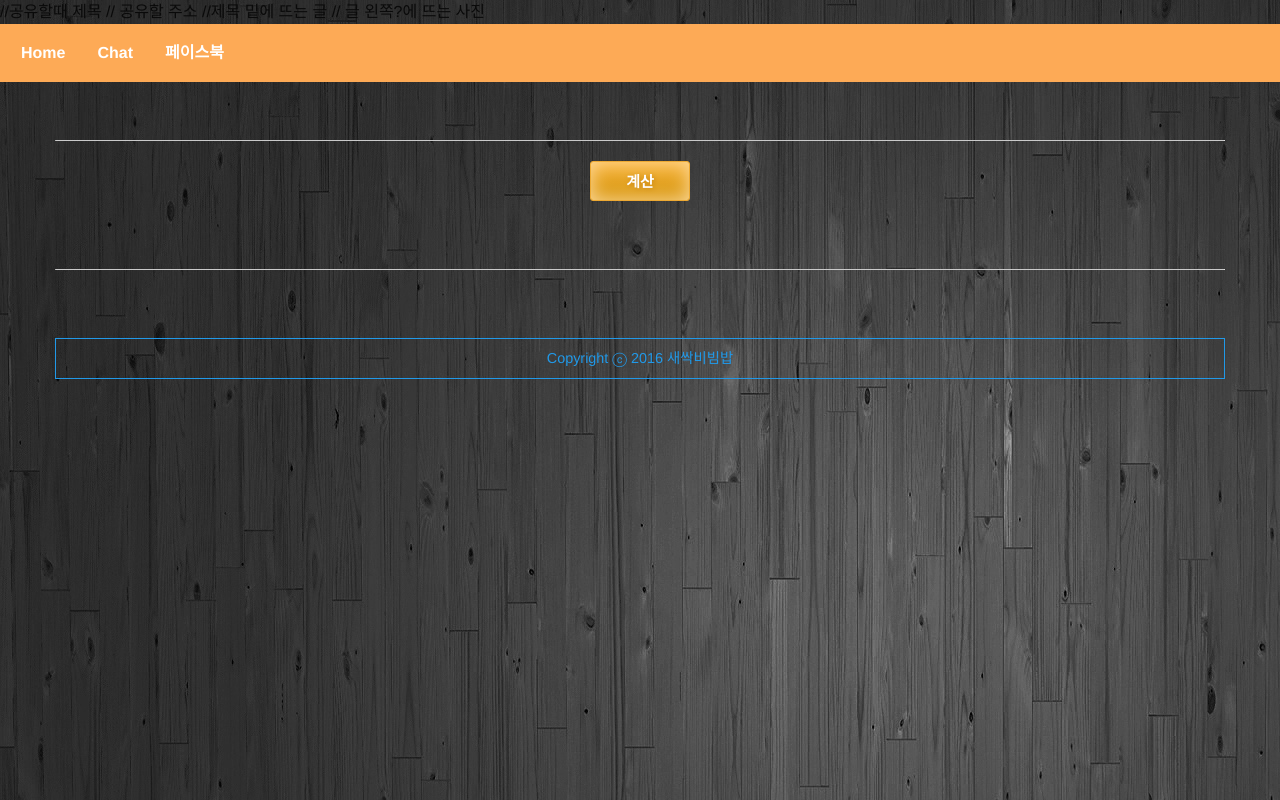
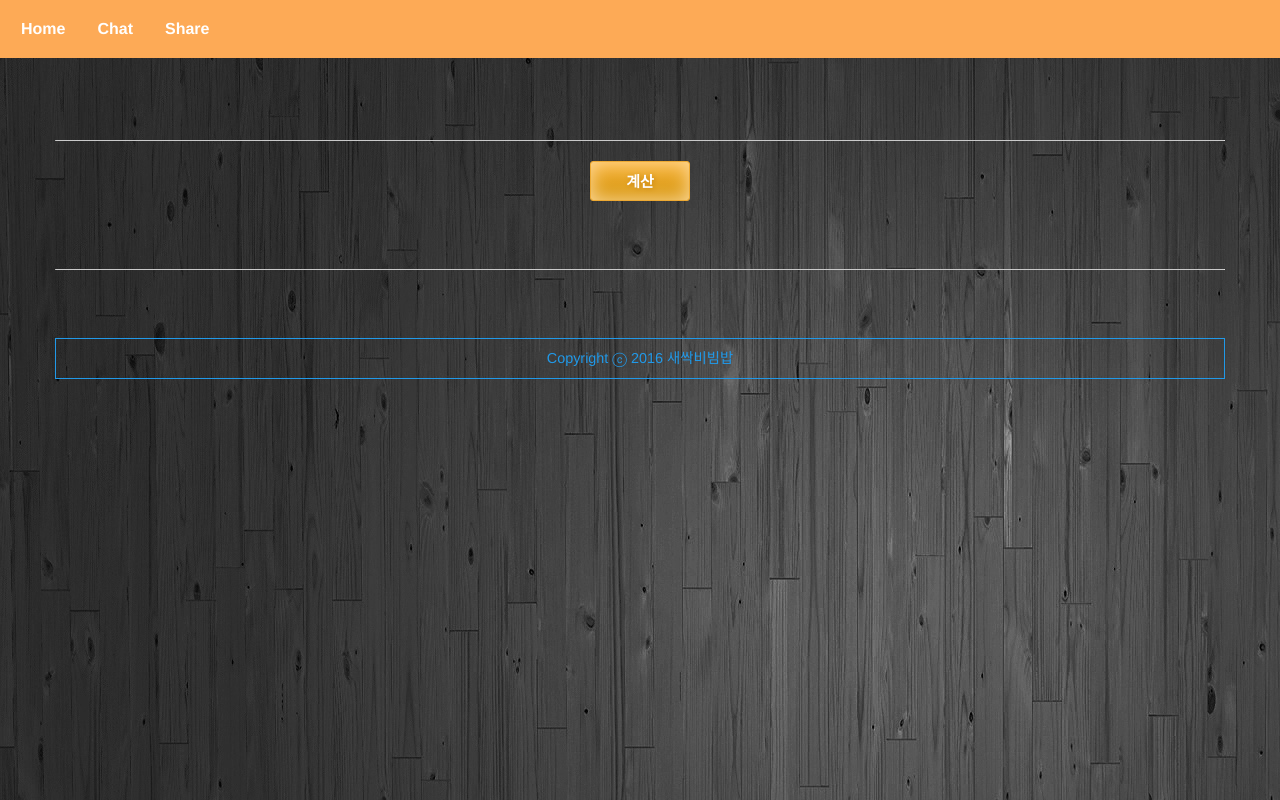
Before and after one commit to ehdgks0627/d_con, a Flask app: template flask_server/templates/info.html in a window 1280 px wide. Run offline with Flask 2, Linux system fonts and the light colour scheme; the template is opened without the code that fills it, so the values that code supplies are empty; some libraries are stand-ins or nearby versions.

Commit message:
add share button

```diff
--- a/flask_server/templates/info.html
+++ b/flask_server/templates/info.html
@@ -3,10 +3,10 @@
 
 <head>
     <meta charset="utf-8">
-    <meta property="og:title" content="오버워치 브라우저 결과 공유하기"> //공유할때 제목
-    <meta property="og:url" content="info.html">  // 공유할 주소
-    <meta property="og:description" content="자신의 결과 공유하기  .."> //제목 밑에 뜨는 글
-    <meta property="og:image" content="/static/map/logo.png"> // 글 왼쪽?에 뜨는 사진
+    <meta property="og:title" content="오버워치 브라우저 결과 공유하기">
+    <meta property="og:url" content="info.html">
+    <meta property="og:description" content="자신의 결과 공유하기  ..">
+    <meta property="og:image" content="/static/map/logo.png">
     <title>Information</title>
     <script type="text/javascript" src="//code.jquery.com/jquery-1.4.2.min.js"></script>
     <script type="text/javascript" src="//cdnjs.cloudflare.com/ajax/libs/socket.io/1.3.5/socket.io.min.js"></script>
@@ -18,7 +18,8 @@
     <link rel="shortcut icon" href="/static/favicon.ico">
     <script>
     function sharefacebook(url){
-        window.open("http://www.facebook.com/sharer/sharer.php?u=" + url);
+	      var Option = "width=500, height=360, resizable=no, scrollbars=no, status=no;";
+        window.open("http://www.facebook.com/sharer/sharer.php?u=" + url,"",Option);
     }
     </script>
     <style type="text/css">
@@ -187,7 +188,7 @@
             <b>
               <li><a id="home_btn">Home</a></li>
               <li><a id="chat_btn">Chat</a></li>
-                <li><a href="javascript:sharefacebook('info.html')">페이스북</a></li>
+                <li><a onclick="sharefacebook(document.location.href)">Share</a></li>
             </b>
         </ul>
     </div>
```
Also changed, not shown: 2 other files.
